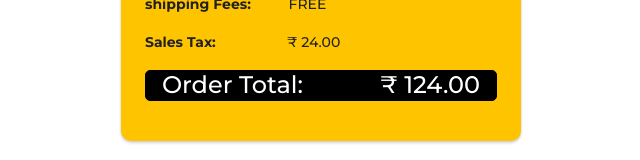
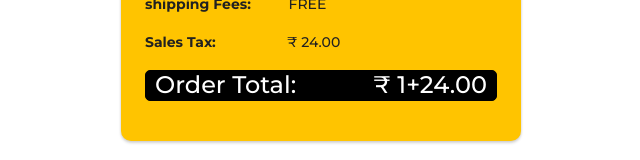
Before and after one commit to vinayagamoorthyc/PowerToolsRental, a React (Create React App) app: page /CheckOut/1 in a window 1280 px wide. Shown: the part 209-369 px from the top of the page, without its empty margins (319-959 px from the left). Built offline with nearby package versions, Linux system fonts and the light colour scheme.

Commit message:
"0.0.0.2"

```diff
--- a/src/payments/CheckOut.jsx
+++ b/src/payments/CheckOut.jsx
@@ -18,7 +18,7 @@ export default function CheckOut() {
                             <p style={{fontWeight:"500",textAlign:"initial"}}><b>Shipping Address:</b>&nbsp;&nbsp;<u>No 7, Karpaga Vinayagar Nagar,Bus stop, Othakalmandapam</u></p>
                             <p style={{fontWeight:"500",textAlign:"initial"}}><b>shipping Fees:</b>&nbsp;&nbsp;&nbsp;&nbsp;&nbsp;&nbsp;&nbsp;&nbsp;&nbsp;&nbsp;FREE</p>
                             <p style={{fontWeight:"500",textAlign:"initial"}}><b>Sales Tax:</b>&nbsp;&nbsp;&nbsp;&nbsp;&nbsp;&nbsp;&nbsp;&nbsp;&nbsp;&nbsp;&nbsp;&nbsp;&nbsp;&nbsp;&nbsp;&nbsp;&nbsp;&nbsp;&nbsp;₹ 24.00</p>
-                            <h4 style={{border:"1px solid black",backgroundColor:"black",color:"white",borderRadius:"5px"}}>Order Total:&nbsp;&nbsp;&nbsp;&nbsp;&nbsp;&nbsp;&nbsp;&nbsp;&nbsp;&nbsp;&nbsp; ₹ {subtotal+24}.00</h4>
+                            <h4 style={{border:"1px solid black",backgroundColor:"black",color:"white",borderRadius:"5px"}}>Order Total:&nbsp;&nbsp;&nbsp;&nbsp;&nbsp;&nbsp;&nbsp;&nbsp;&nbsp;&nbsp;&nbsp; ₹ {subtotal}+{24}.00</h4>
                         </form>
                         </div>
                     </div>
```
